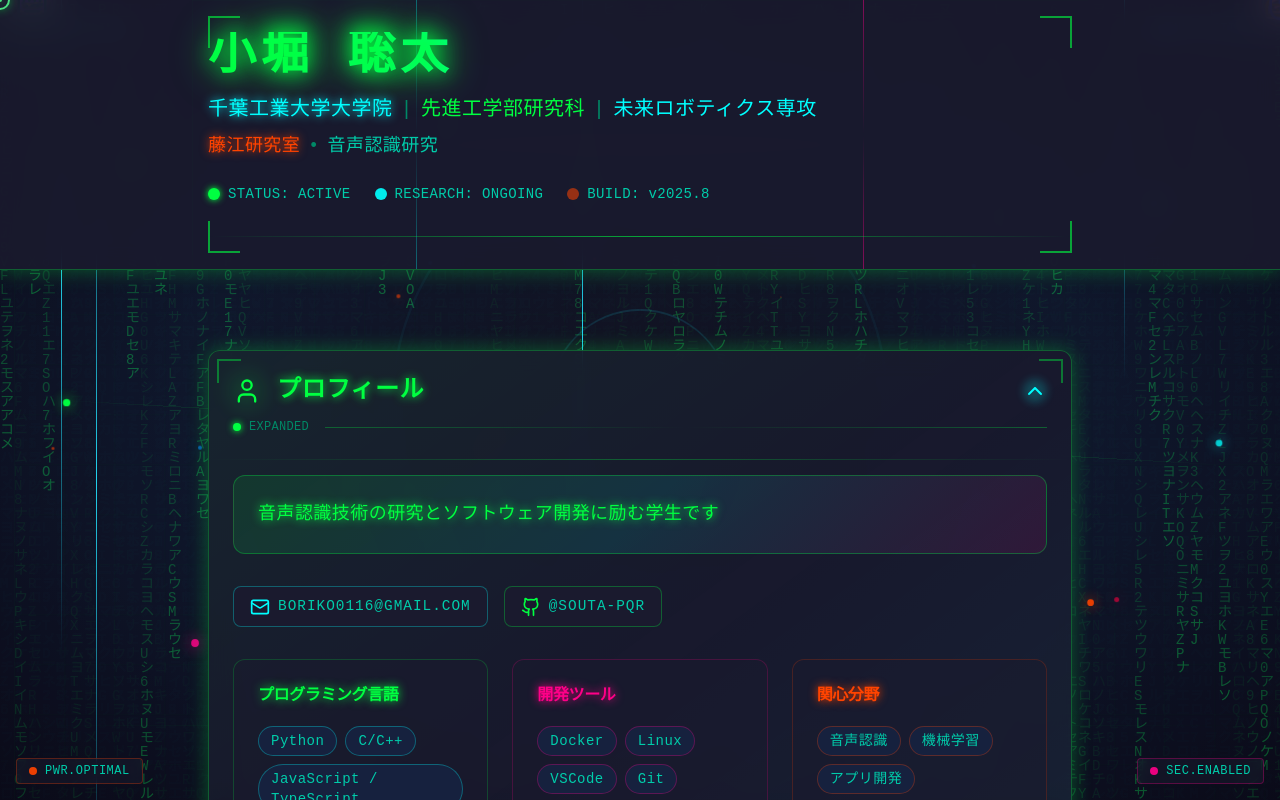
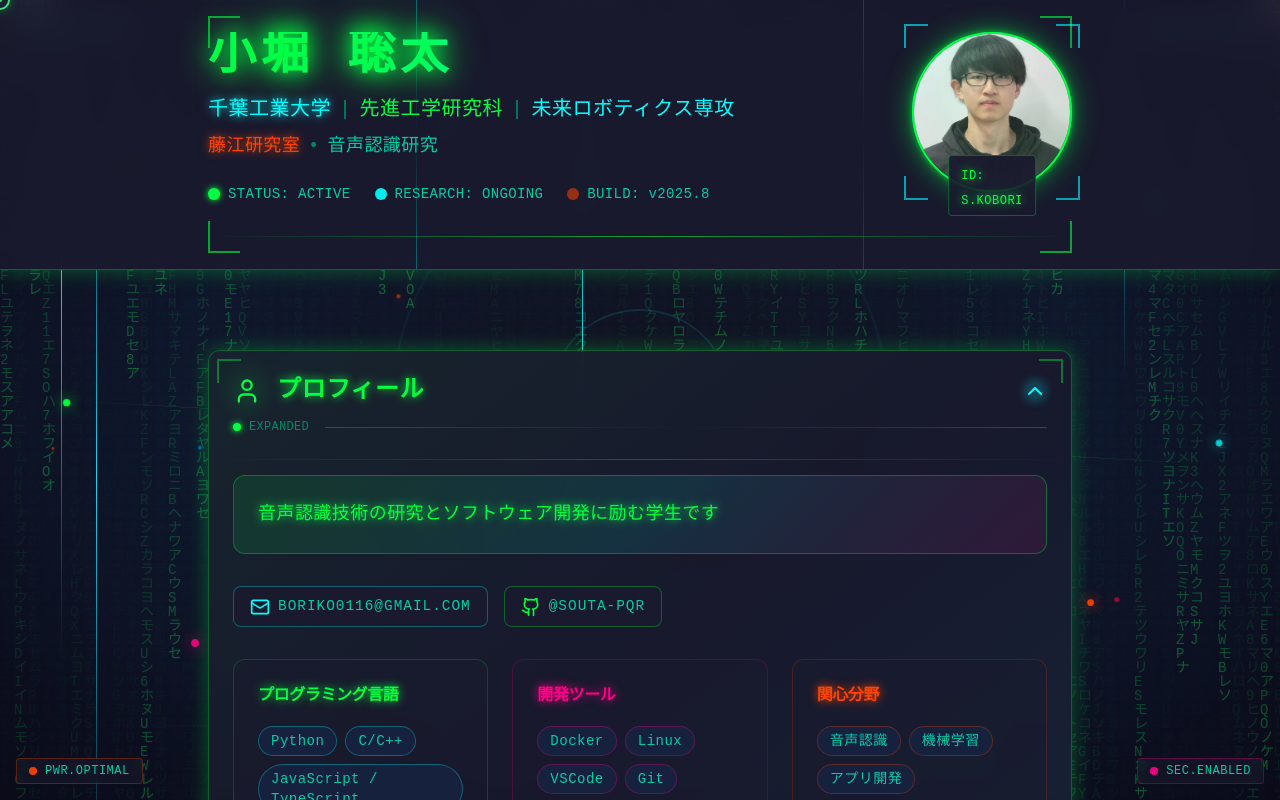
Before and after one commit to souta-pqr/portfolio, a React (Create React App) app: page / in a window 1280 px wide. Shown: the top 800 px of the page. Built offline with nearby package versions, Linux system fonts and the light colour scheme.

Commit message:
add profile-photo

```diff
--- a/src/components/Header.jsx
+++ b/src/components/Header.jsx
@@ -36,16 +36,18 @@ const Header = () => {
   }, []);
 
   return (
-    <header className="bg-dark-secondary dark:bg-black bg-opacity-90 backdrop-blur-md border-b border-cyber-primary border-opacity-30 shadow-cyber transition-all duration-300">
+    <header className="bg-dark-secondary bg-opacity-90 backdrop-blur-md border-b border-cyber-primary border-opacity-30 shadow-cyber transition-all duration-300 relative overflow-hidden">
       <div className="max-w-4xl mx-auto py-8 px-4 relative">
         {/* 背景装飾 */}
         <div className="absolute inset-0 bg-neon-grid opacity-5 animate-pulse"></div>
 
+        <div className="flex items-start justify-between relative z-10">
+          {/* 左側：メイン情報 */}
           <motion.div
             initial={{ opacity: 0, y: 20 }}
             animate={{ opacity: 1, y: 0 }}
             transition={{ duration: 0.8, ease: "easeOut" }}
-          className="relative z-10"
+            className="flex-1"
           >
             {/* メイン名前 */}
             <motion.h1
@@ -69,9 +71,9 @@ const Header = () => {
               className="mt-4"
             >
               <p className="text-lg md:text-xl text-cyber-secondary font-mono-cyber tracking-wide leading-relaxed">
-              <span className="text-cyber-cyan text-glow">千葉工業大学大学院</span>
+                <span className="text-cyber-cyan text-glow">千葉工業大学</span>
                 <span className="mx-2 text-cyber-muted">|</span>
-              <span className="text-cyber-primary">先進工学部研究科</span>
+                <span className="text-cyber-primary">先進工学研究科</span>
                 <span className="mx-2 text-cyber-muted">|</span>
                 <span className="text-cyber-cyan">未来ロボティクス専攻</span>
               </p>
@@ -110,6 +112,68 @@ const Header = () => {
                 </span>
               </div>
             </motion.div>
+          </motion.div>
+
+          {/* 右側：プロフィール写真 */}
+          <motion.div
+            initial={{ opacity: 0, scale: 0.8, x: 20 }}
+            animate={{ opacity: 1, scale: 1, x: 0 }}
+            transition={{ duration: 0.8, delay: 0.4 }}
+            className="ml-8 relative"
+          >
+            {/* 写真コンテナ */}
+            <div className="relative w-32 h-32 md:w-40 md:h-40">
+              {/* 外側のホログラムリング */}
+              <div className="absolute inset-0 rounded-full border-2 border-cyber-primary opacity-60 animate-cyber-pulse"></div>
+              <div className="absolute inset-0 rounded-full border border-cyber-cyan opacity-40 animate-pulse" style={{ animationDelay: '0.5s' }}></div>
+
+              {/* グローエフェクト */}
+              <div className="absolute inset-0 rounded-full bg-cyber-primary opacity-10 blur-md animate-pulse"></div>
+
+              {/* 写真本体 */}
+              <motion.div
+                className="relative w-full h-full rounded-full overflow-hidden border-2 border-cyber-primary shadow-cyber-lg"
+                whileHover={{
+                  scale: 1.05,
+                  boxShadow: '0 0 40px rgba(0, 255, 65, 0.6)'
+                }}
+                transition={{ duration: 0.3 }}
+              >
+                <img
+                  src="/portfolio/profile-photo.jpg" // GitHub Pages用のパス
+                  alt="小堀 聡太 - プロフィール写真"
+                  className="w-full h-full object-cover"
+                  style={{
+                    filter: 'contrast(1.1) brightness(1.05) saturate(1.1)'
+                  }}
+                />
+
+                {/* ホログラム効果オーバーレイ */}
+                <div className="absolute inset-0 bg-gradient-to-br from-cyber-cyan/10 via-transparent to-cyber-primary/10 pointer-events-none"></div>
+
+                {/* スキャンライン効果 */}
+                <div
+                  className="absolute inset-0 opacity-20 pointer-events-none"
+                  style={{
+                    background: 'linear-gradient(90deg, transparent 0%, rgba(0, 255, 65, 0.3) 50%, transparent 100%)',
+                    animation: 'scan-photo 4s linear infinite'
+                  }}
+                ></div>
+              </motion.div>
+
+              {/* コーナー装飾 */}
+              <div className="absolute -top-2 -left-2 w-6 h-6 border-t-2 border-l-2 border-cyber-cyan opacity-60"></div>
+              <div className="absolute -top-2 -right-2 w-6 h-6 border-t-2 border-r-2 border-cyber-cyan opacity-60"></div>
+              <div className="absolute -bottom-2 -left-2 w-6 h-6 border-b-2 border-l-2 border-cyber-cyan opacity-60"></div>
+              <div className="absolute -bottom-2 -right-2 w-6 h-6 border-b-2 border-r-2 border-cyber-cyan opacity-60"></div>
+
+              {/* ID タグ */}
+              <div className="absolute -bottom-6 left-1/2 transform -translate-x-1/2 bg-dark-secondary bg-opacity-90 border border-cyber-primary border-opacity-30 rounded px-3 py-1">
+                <span className="text-xs font-mono-cyber text-cyber-primary text-glow">ID: S.KOBORI</span>
+              </div>
+            </div>
+          </motion.div>
+        </div>
 
         {/* 装飾ライン */}
         <motion.div
@@ -118,7 +182,6 @@ const Header = () => {
           transition={{ duration: 1.2, delay: 0.8 }}
           className="mt-8 h-px bg-gradient-to-r from-transparent via-cyber-primary to-transparent opacity-60"
         ></motion.div>
-        </motion.div>
 
         {/* コーナー装飾 */}
         <div className="absolute top-4 left-4 w-8 h-8 border-t-2 border-l-2 border-cyber-primary opacity-60"></div>
@@ -130,6 +193,14 @@ const Header = () => {
         <div className="absolute top-0 left-1/4 w-px h-full bg-gradient-to-b from-cyber-cyan via-transparent to-cyber-cyan opacity-30 animate-pulse"></div>
         <div className="absolute top-0 right-1/4 w-px h-full bg-gradient-to-b from-cyber-pink via-transparent to-cyber-pink opacity-30 animate-pulse" style={{ animationDelay: '1s' }}></div>
       </div>
+
+      {/* カスタムアニメーション */}
+      <style jsx>{`
+        @keyframes scan-photo {
+          0% { transform: translateX(-100%); }
+          100% { transform: translateX(100%); }
+        }
+      `}</style>
     </header>
   );
 };
--- a/src/index.css
+++ b/src/index.css
@@ -357,3 +357,30 @@ button, a, [role="button"] {
   0% { transform: translate(0, 0); }
   100% { transform: translate(-50px, -50px); }
 }
+
+/* レスポンシブ対応：プロフィール写真 */
+@media (max-width: 768px) {
+  .profile-photo-container {
+    width: 80px;
+    height: 80px;
+    margin-left: 16px;
+  }
+
+  .profile-photo-container .profile-id {
+    font-size: 10px;
+    padding: 2px 6px;
+  }
+}
+
+@media (max-width: 640px) {
+  .header-content {
+    flex-direction: column;
+    align-items: center;
+    text-align: center;
+  }
+
+  .profile-photo-container {
+    margin-left: 0;
+    margin-top: 20px;
+  }
+}
```
Also changed, not shown: public/profile-photo.jpg (added). Lines whose indentation alone changed are shown as unchanged.
